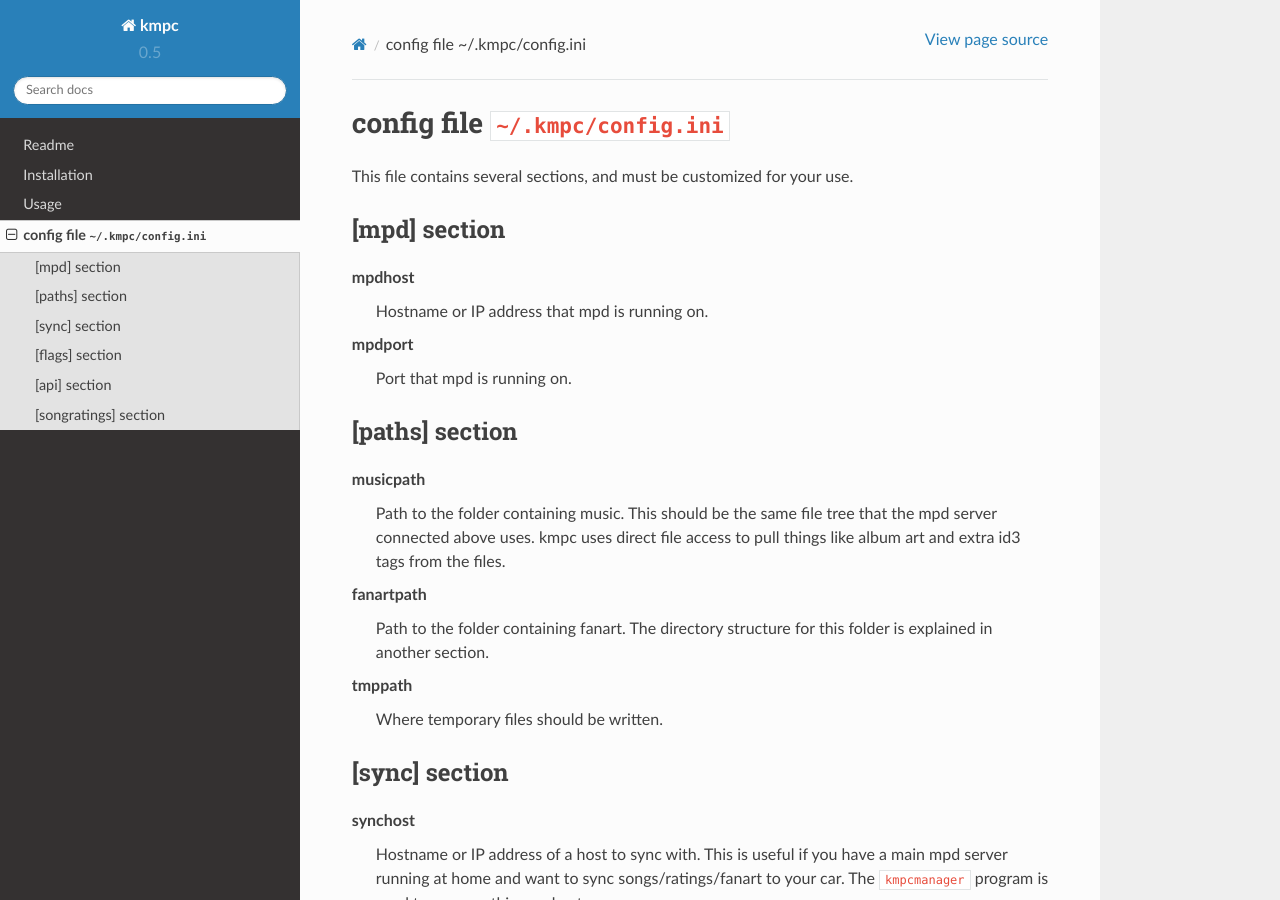
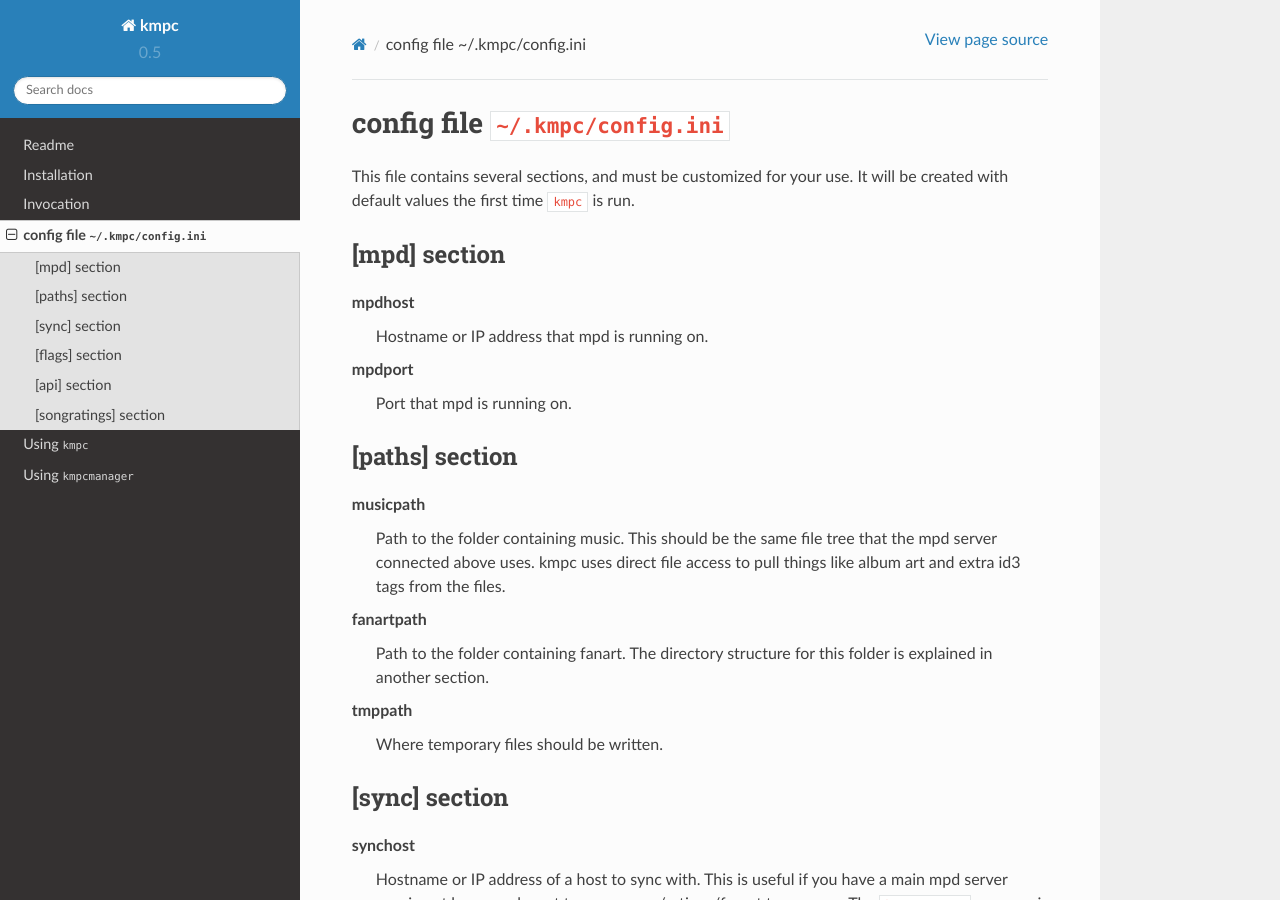
Before and after one commit to eratosthene/kmpc, a Sphinx documentation site: the page built from docs/config.rst, in a window 1280 px wide and 900 px high. Built offline with Sphinx 7.4.7 and the Read the Docs theme 2.0.0, drawn with Linux system fonts in a browser that asks for light colours.

Commit message:
docs docs docs

```diff
--- a/docs/config.rst
+++ b/docs/config.rst
@@ -1,9 +1,12 @@
+##################################
 config file ``~/.kmpc/config.ini``
-==================================
-This file contains several sections, and must be customized for your use.
+##################################
+
+This file contains several sections, and must be customized for your use. It will be created with default values the first time ``kmpc`` is run.
 
 [mpd] section
 -------------
+
 mpdhost
   Hostname or IP address that mpd is running on.
 mpdport
@@ -11,6 +14,7 @@ mpdport
 
 [paths] section
 ---------------
+
 musicpath
   Path to the folder containing music. This should be the same file tree that the mpd server connected above uses. kmpc uses direct file access to pull things like album art and extra id3 tags from the files.
 fanartpath
@@ -20,6 +24,7 @@ tmppath
 
 [sync] section
 --------------
+
 synchost
   Hostname or IP address of a host to sync with. This is useful if you have a main mpd server running at home and want to sync songs/ratings/fanart to your car. The ``kmpcmanager`` program is used to manage this synchost.
 syncmusicpath
@@ -29,11 +34,13 @@ syncfanartpath
 
 [flags] section
 ---------------
+
 rpienable
   Set this to ``true`` if you are running this on a Pi and want to control Pi-specific features, such as the backlight. Set to ``false`` otherwise.
 
 [api] section
 -------------
+
 fanarturl
   Url to the fanart.tv API. Set to the correct thing by default, you probably don't want to change this. Only used by ``kmpcmanager``.
 api_key
@@ -41,4 +48,5 @@ api_key
 
 [songratings] section
 ---------------------
+
 Customize the meaning of 0-10 stars. The defaults are probably good enough, but feel free to change them to whatever you want. These are the strings that are shown in the rating popup.
--- a/docs/index.rst
+++ b/docs/index.rst
@@ -7,8 +7,10 @@ Welcome to kmpc's documentation!
 
   readme
   install
-  usage
+  invocation
   config
+  usingkmpc
+  usingkmpcmanager
 
 
 
--- a/docs/install.rst
+++ b/docs/install.rst
@@ -10,7 +10,7 @@ Install from PyPi
 
   pip install kmpc
 
-This should install all dependencies, although you may have trouble if you haven't gotten Kivy set up properly first. Kivy needs a bunch of different libraries installed to support various hardware, so if you are, say, installing this on a Mac, you'll probably want to make sure Kivy is working before installing kmpc. Two executables, ``kivy`` and ``kivymanager`` will be installed.
+This should install all dependencies, although you may have trouble if you haven't gotten Kivy set up properly first. Kivy needs a bunch of different libraries installed to support various hardware, so if you are, say, installing this on a Mac, you'll probably want to make sure Kivy is working before installing kmpc. Two executables, ``kmpc`` and ``kmpcmanager`` will be installed.
 
 *******************
 Install from source
--- /dev/null
+++ b/docs/usingkmpc.rst
@@ -0,0 +1,3 @@
+##############
+Using ``kmpc``
+##############
--- /dev/null
+++ b/docs/usingkmpcmanager.rst
@@ -0,0 +1,3 @@
+#####################
+Using ``kmpcmanager``
+#####################
```
Also changed, not shown: docs/invocation.rst (added, +14 -0 lines), docs/usage.rst (deleted, +0 -14 lines).
